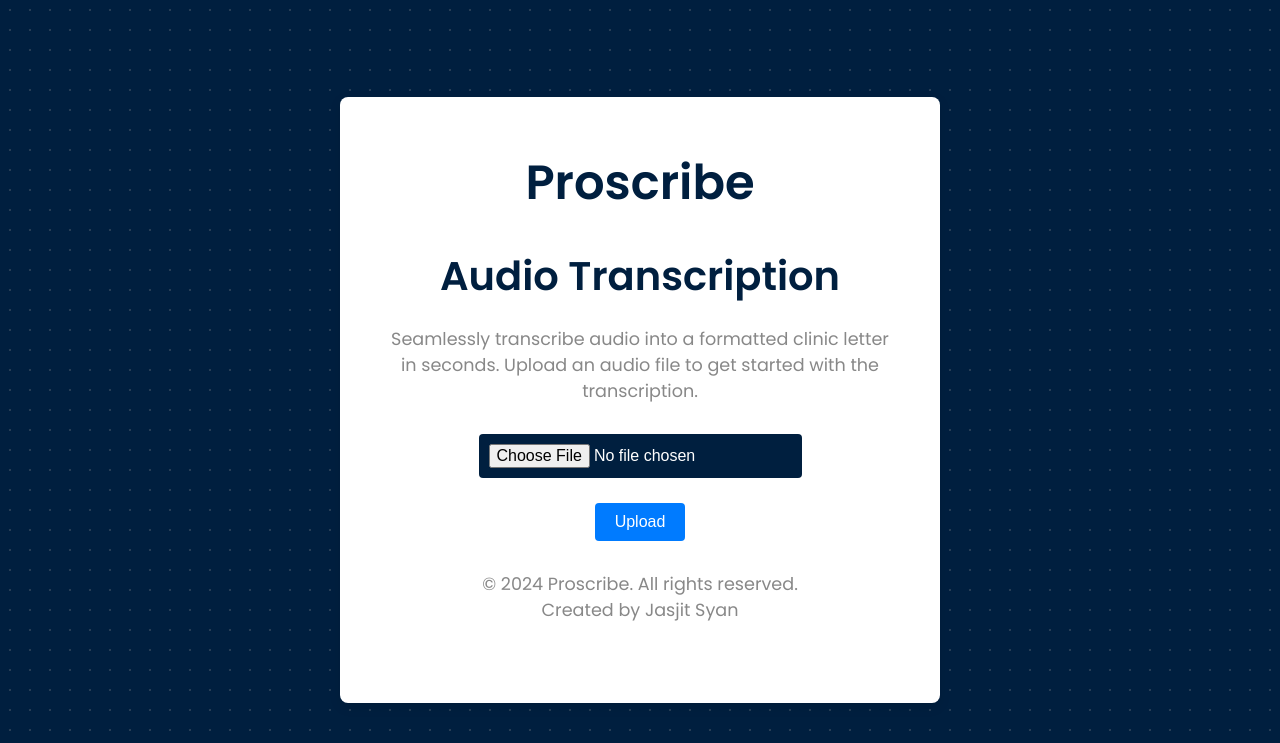
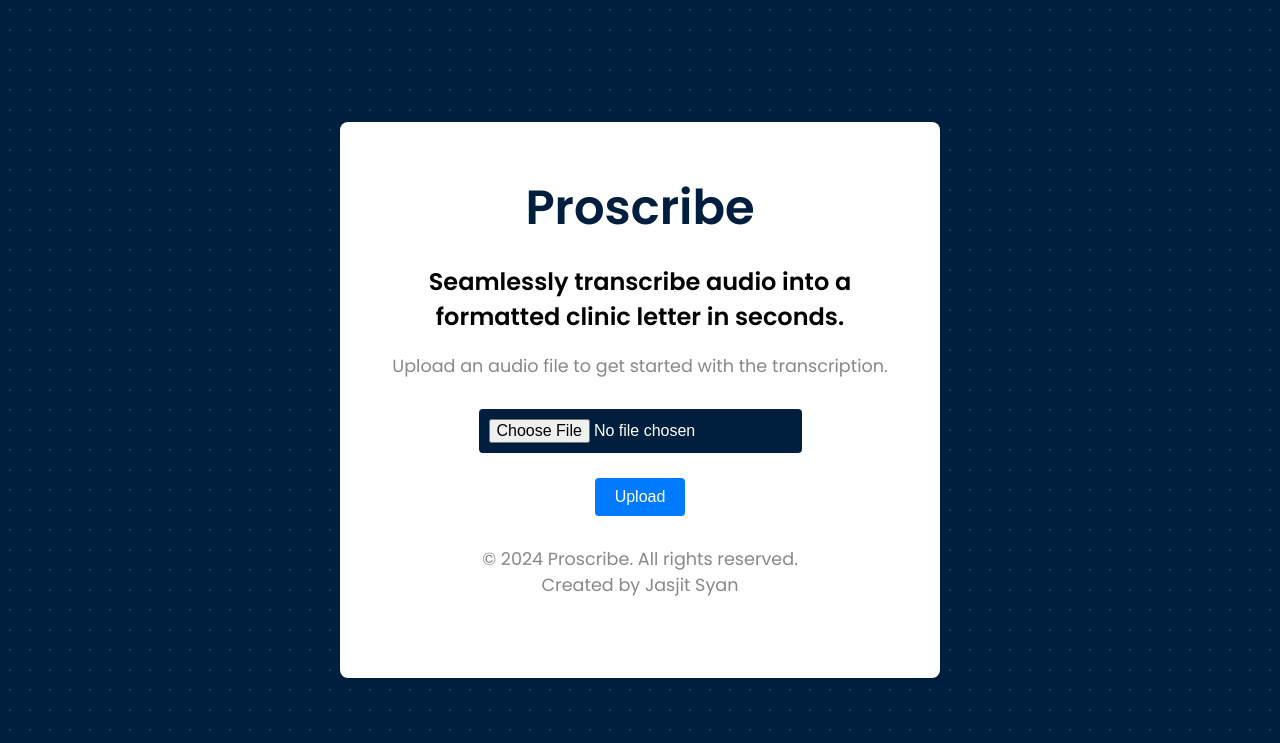
Before and after one commit to jasjitsyan/proscribe, a Flask app: page / in a window 1280 px wide. Shown: the top 743 px of the page. Run offline with Flask 3, Linux system fonts and the light colour scheme.

Commit message:
Update upload.html

```diff
--- a/templates/upload.html
+++ b/templates/upload.html
@@ -85,8 +85,8 @@
 <body>
     <div class="container">
         <div class="logo">Proscribe</div>
-        <h1>Audio Transcription</h1>
-        <p>Seamlessly transcribe audio into a formatted clinic letter in seconds. Upload an audio file to get started with the transcription.</p>
+        <h2>Seamlessly transcribe audio into a formatted clinic letter in seconds.</h2>
+        <p>Upload an audio file to get started with the transcription.</p>
         <form id="upload-form">
             <input type="file" name="audio_file" id="audio-file" accept="audio/*" required>
             <br><br>
```
